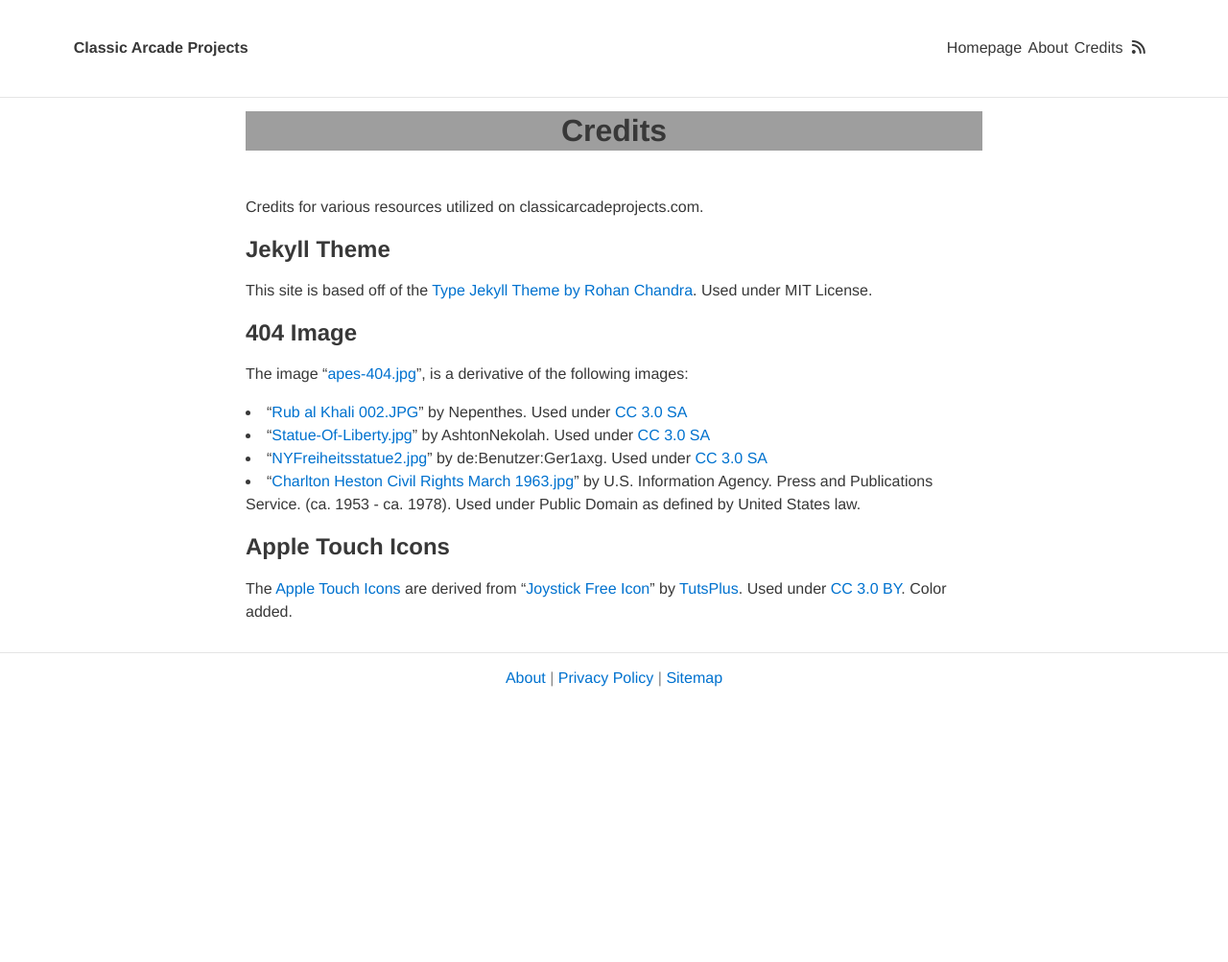
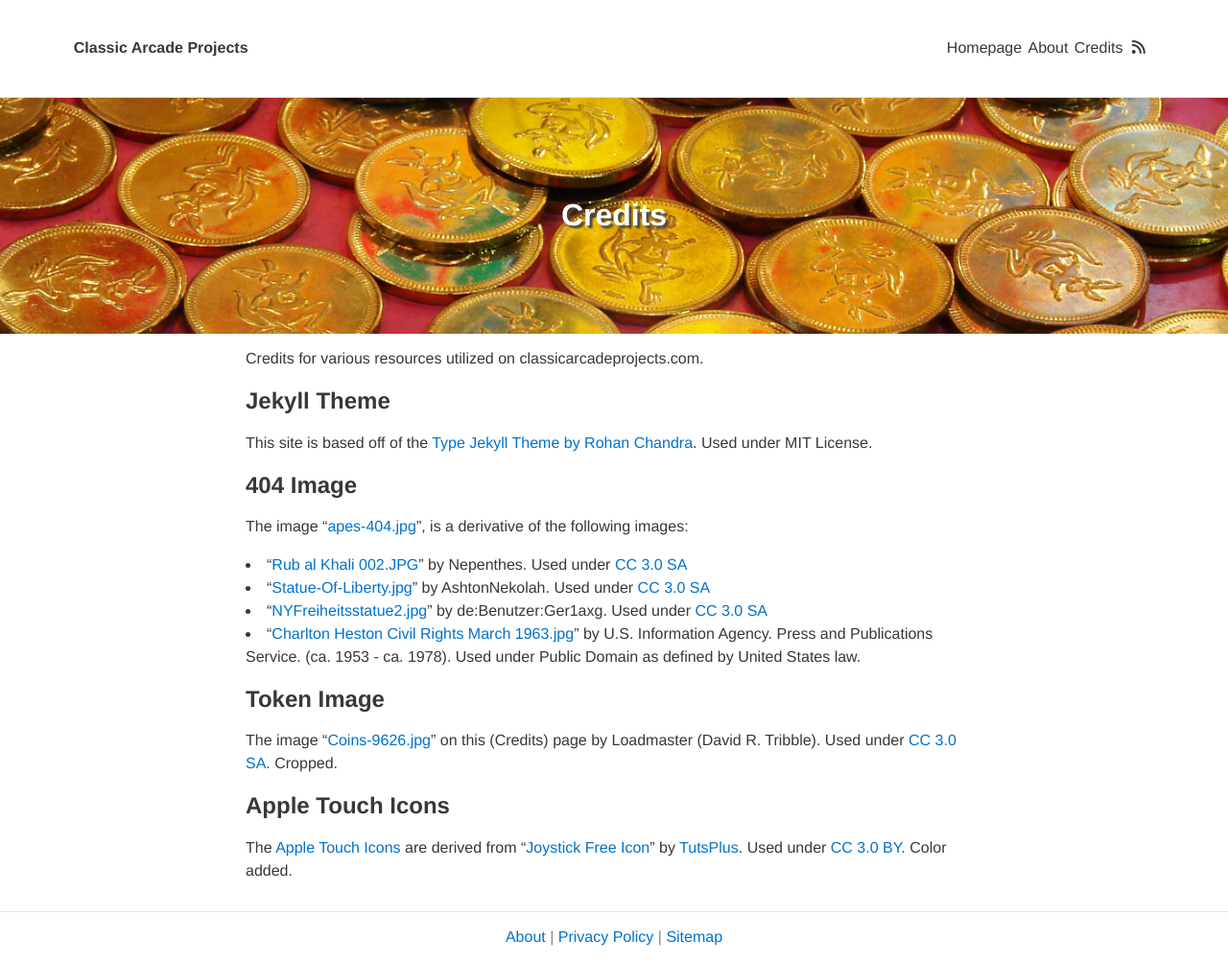
Before and after one commit to StilgarISCA/ClassicArcadeProjects, a Jekyll site: the page built from credits.md, in a window 1280 px wide. Shown: the whole page at 96% size. Built offline with Jekyll 4.4.1, drawn with Linux system fonts in a browser that asks for light colours; nearby versions of some CDN libraries; before the commit the page ends 900 px from its top, so only the background shows below that; grey boxes are pictures that could not be loaded.

Commit message:
Add feature image to credits page

```diff
--- a/credits.md
+++ b/credits.md
@@ -4,6 +4,7 @@ title: "Credits"
 permalink: /credits/
 hide: false
 sitemap: true
+feature-img: "img/Coins-9626.jpg"
 ---
 Credits for various resources utilized on classicarcadeprojects.com.
 
@@ -20,6 +21,10 @@ The image "[apes-404.jpg]({{ "/img/apes-404.jpg" | prepend: baseurl }})", is a d
 * "[NYFreiheitsstatue2.jpg](https://commons.wikimedia.org/wiki/File:NYFreiheitsstatue2.jpg)" by de:Benutzer:Ger1axg. Used under [CC 3.0 SA](https://creativecommons.org/licenses/by-sa/3.0/)
 * "[Charlton Heston Civil Rights March 1963.jpg](https://commons.wikimedia.org/wiki/Charlton_Heston#/media/File:Charlton_Heston_Civil_Rights_March_1963.jpg)" by U.S. Information Agency. Press and Publications Service. (ca. 1953 - ca. 1978). Used under Public Domain as defined by United States law.
 
+### Token Image
+
+The image "[Coins-9626.jpg]({{ "/img/Coins-9626.jpg" | prepend: baseurl }})" on this (Credits) page by Loadmaster (David R. Tribble). Used under [CC 3.0 SA](https://creativecommons.org/licenses/by-sa/3.0/). Cropped.
+
 ### Apple Touch Icons
 
 The [Apple Touch Icons]({{ "/touch-icon-192x192.png" | prepend: baseurl }}) are derived from "[Joystick Free Icon](http://www.flaticon.com/free-icon/joystick_23402)" by [TutsPlus](http://www.flaticon.com/authors/tutsplus). Used under [CC 3.0 BY](https://creativecommons.org/licenses/by/3.0/). Color added.
```
Also changed, not shown: img/Coins-9626.jpg (added).
